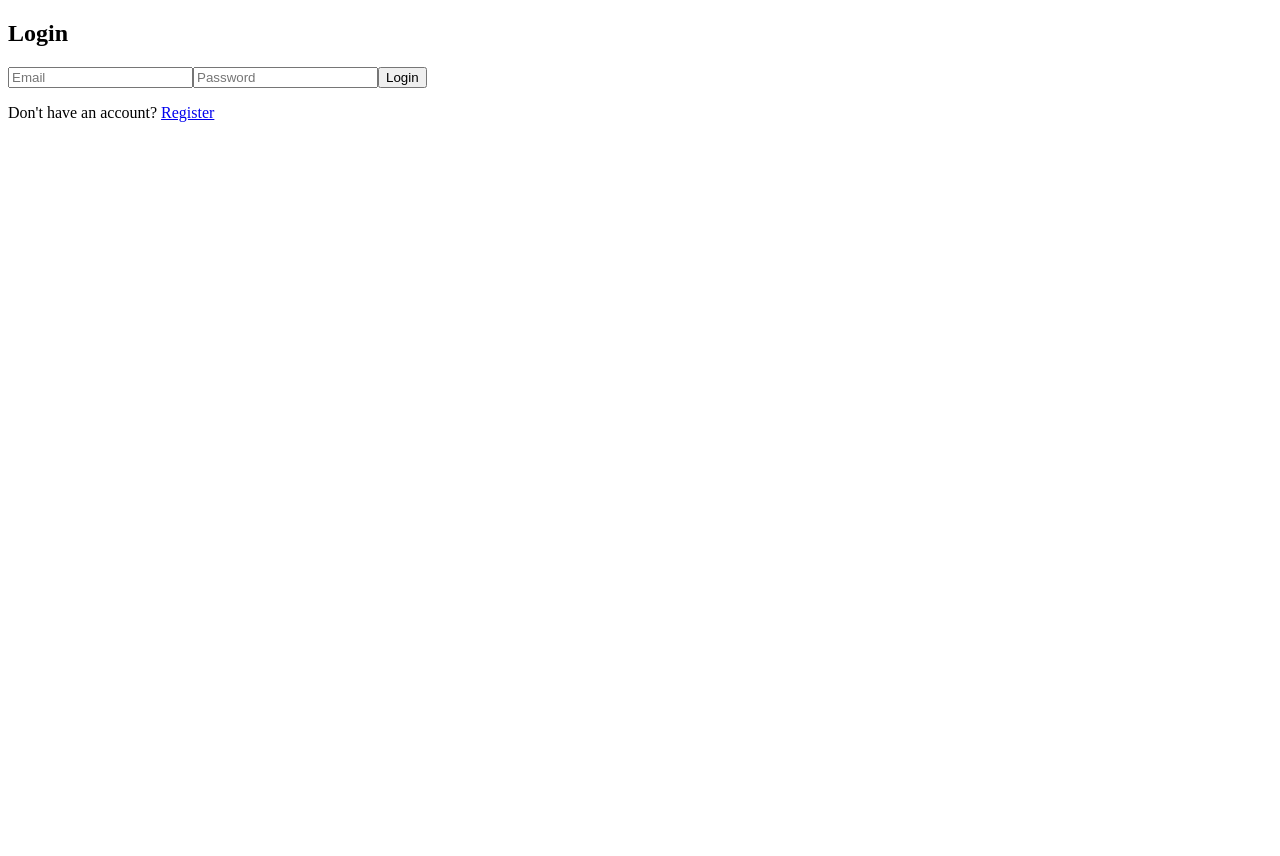
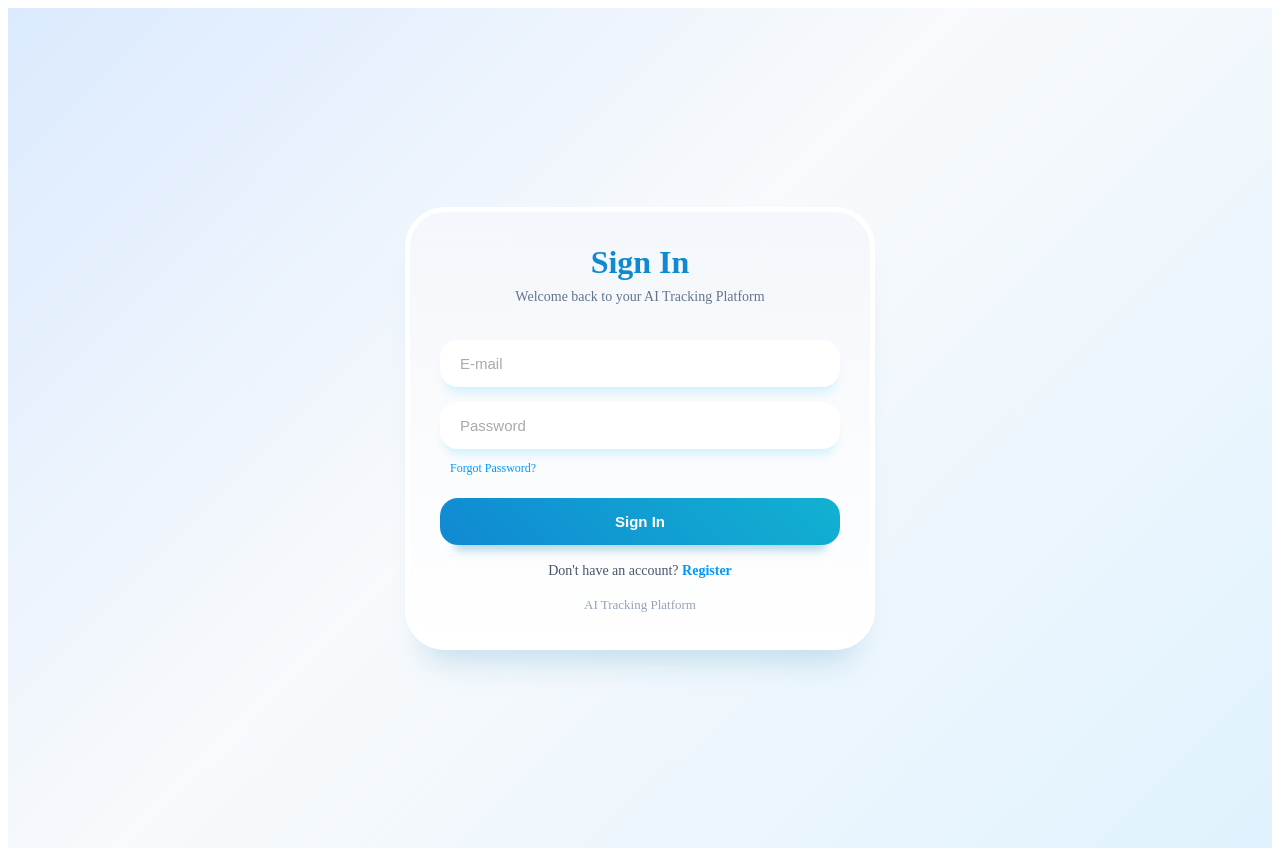
Before and after one commit to codekesh/ai-tracking-frontend, a React (Vite) app: page /login in a window 1280 px wide. Before the commit the page ends 800 px from the top, so only its background shows below. Built offline with nearby package versions, Linux system fonts and the light colour scheme.

Commit message:
styled login and register page

```diff
--- /dev/null
+++ b/src/features/auth/pages/AuthPage.css
@@ -0,0 +1,136 @@
+.auth-page {
+  min-height: 100vh;
+  display: flex;
+  align-items: center;
+  justify-content: center;
+  background: linear-gradient(135deg, #dbeafe 0%, #f8fafc 45%, #e0f2fe 100%);
+  padding: 20px;
+}
+
+.auth-card {
+  width: 100%;
+  max-width: 400px;
+  background: linear-gradient(0deg, rgb(255, 255, 255) 0%, rgb(244, 247, 251) 100%);
+  border-radius: 40px;
+  padding: 32px 30px;
+  border: 5px solid rgb(255, 255, 255);
+  box-shadow: rgba(133, 189, 215, 0.45) 0px 30px 30px -20px;
+}
+
+.auth-heading {
+  text-align: center;
+  font-weight: 900;
+  font-size: 32px;
+  color: rgb(16, 137, 211);
+  margin-bottom: 8px;
+}
+
+.auth-subtitle {
+  text-align: center;
+  font-size: 14px;
+  color: #64748b;
+  margin-bottom: 20px;
+}
+
+.auth-form {
+  margin-top: 10px;
+}
+
+.auth-input {
+  width: 100%;
+  background: white;
+  border: none;
+  padding: 15px 18px;
+  border-radius: 18px;
+  margin-top: 15px;
+  box-shadow: #cff0ff 0px 10px 10px -5px;
+  border-inline: 2px solid transparent;
+  font-size: 15px;
+  box-sizing: border-box;
+}
+
+.auth-input::placeholder {
+  color: rgb(170, 170, 170);
+}
+
+.auth-input:focus {
+  outline: none;
+  border-inline: 2px solid #12b1d1;
+}
+
+.auth-helper {
+  display: block;
+  margin-top: 12px;
+  margin-left: 10px;
+  font-size: 12px;
+  color: #0099ff;
+  text-decoration: none;
+}
+
+.auth-button {
+  display: block;
+  width: 100%;
+  font-weight: bold;
+  font-size: 15px;
+  background: linear-gradient(45deg, rgb(16, 137, 211) 0%, rgb(18, 177, 209) 100%);
+  color: white;
+  padding: 15px 16px;
+  margin: 22px auto 10px;
+  border-radius: 18px;
+  box-shadow: rgba(133, 189, 215, 0.65) 0px 20px 10px -15px;
+  border: none;
+  transition: all 0.2s ease-in-out;
+  cursor: pointer;
+}
+
+.auth-button:hover {
+  transform: scale(1.03);
+  box-shadow: rgba(133, 189, 215, 0.75) 0px 23px 10px -20px;
+}
+
+.auth-button:active {
+  transform: scale(0.97);
+}
+
+.auth-button:disabled {
+  opacity: 0.7;
+  cursor: not-allowed;
+}
+
+.auth-footer {
+  text-align: center;
+  margin-top: 18px;
+  font-size: 14px;
+  color: #475569;
+}
+
+.auth-footer a {
+  color: #0099ff;
+  text-decoration: none;
+  font-weight: 600;
+}
+
+.auth-footer a:hover {
+  text-decoration: underline;
+}
+
+.auth-error {
+  margin-top: 14px;
+  font-size: 13px;
+  color: #dc2626;
+  text-align: center;
+}
+
+.auth-success {
+  margin-top: 14px;
+  font-size: 13px;
+  color: #16a34a;
+  text-align: center;
+}
+
+.auth-brand {
+  text-align: center;
+  font-size: 13px;
+  color: #94a3b8;
+  margin-top: 18px;
+}
--- a/src/features/auth/pages/LoginPage.tsx
+++ b/src/features/auth/pages/LoginPage.tsx
@@ -1,49 +1,83 @@
-import { useState } from "react";
+import { useState, type SubmitEvent } from "react";
 import { authAPI } from "../../../shared/api/axios";
-import { Link } from "react-router-dom";
-import { useNavigate } from "react-router-dom";
+import { Link, useNavigate } from "react-router-dom";
+import "./AuthPage.css";
 
 export default function LoginPage() {
   const [email, setEmail] = useState("");
   const [password, setPassword] = useState("");
+  const [errorMsg, setErrorMsg] = useState("");
+  const [loading, setLoading] = useState(false);
+
   const navigate = useNavigate();
 
-  const handleLogin = async () => {
+  const handleLogin = async (e: SubmitEvent<HTMLFormElement>) => {
+    e.preventDefault();
+    setErrorMsg("");
+    setLoading(true);
+
     try {
       const res = await authAPI.post("/auth/login", {
         email,
         password,
       });
+
       const token = res.data.token;
       localStorage.setItem("token", token);
 
       navigate("/dashboard");
     } catch (err) {
       console.error(err);
-      alert("Login Failed");
+      setErrorMsg("Login failed. Please check your credentials.");
+    } finally {
+      setLoading(false);
     }
   };
 
   return (
-    <>
-      <div>
-        <h2>Login</h2>
+    <div className="auth-page">
+      <div className="auth-card">
+        <div className="auth-heading">Sign In</div>
+        <div className="auth-subtitle">
+          Welcome back to your AI Tracking Platform
+        </div>
+
+        <form className="auth-form" onSubmit={handleLogin}>
           <input
-          placeholder="Email"
+            required
+            className="auth-input"
+            type="email"
+            placeholder="E-mail"
             value={email}
             onChange={(e) => setEmail(e.target.value)}
           />
+
           <input
+            required
+            className="auth-input"
+            type="password"
             placeholder="Password"
-          type="password"
             value={password}
             onChange={(e) => setPassword(e.target.value)}
           />
-        <button onClick={handleLogin}>Login</button>
+
+          <Link to="#" className="auth-helper">
+            Forgot Password?
+          </Link>
+
+          <button type="submit" className="auth-button" disabled={loading}>
+            {loading ? "Signing In..." : "Sign In"}
+          </button>
+        </form>
+
+        {errorMsg && <div className="auth-error">{errorMsg}</div>}
+
+        <div className="auth-footer">
+          Don&apos;t have an account? <Link to="/register">Register</Link>
         </div>
-      <p>
-        Don't have an account? <Link to="/register">Register</Link>
-      </p>
-    </>
+
+        <div className="auth-brand">AI Tracking Platform</div>
+      </div>
+    </div>
   );
 }
--- a/src/features/auth/pages/RegisterPage.tsx
+++ b/src/features/auth/pages/RegisterPage.tsx
@@ -1,47 +1,83 @@
 import { useState } from "react";
 import { authAPI } from "../../../shared/api/axios";
-import { useNavigate } from "react-router-dom";
+import { Link, useNavigate } from "react-router-dom";
+import "./AuthPage.css";
 
 export default function RegisterPage() {
   const [email, setEmail] = useState("");
   const [password, setPassword] = useState("");
+  const [message, setMessage] = useState("");
+  const [errorMsg, setErrorMsg] = useState("");
+  const [loading, setLoading] = useState(false);
+
   const navigate = useNavigate();
 
-  const handleRegister = async () => {
+  const handleRegister = async (e: React.FormEvent) => {
+    e.preventDefault();
+    setMessage("");
+    setErrorMsg("");
+    setLoading(true);
+
     try {
-      const res = await authAPI.post("/auth/register", {
+      await authAPI.post("/auth/register", {
         email,
         password,
       });
 
-      console.log(res.data);
-      alert("Registration successful");
+      setMessage("Registration successful! Redirecting to login...");
 
+      setTimeout(() => {
         navigate("/login");
+      }, 1200);
     } catch (err) {
       console.error(err);
-      alert("Registration failed");
+      setErrorMsg("Registration failed. Try a different email.");
+    } finally {
+      setLoading(false);
     }
   };
 
   return (
-    <div>
-      <h2>Register</h2>
+    <div className="auth-page">
+      <div className="auth-card">
+        <div className="auth-heading">Sign Up</div>
+        <div className="auth-subtitle">
+          Create your account to start tracking
+        </div>
 
+        <form className="auth-form" onSubmit={handleRegister}>
           <input
-        placeholder="Email"
+            required
+            className="auth-input"
+            type="email"
+            placeholder="E-mail"
             value={email}
             onChange={(e) => setEmail(e.target.value)}
           />
 
           <input
+            required
+            className="auth-input"
+            type="password"
             placeholder="Password"
-        type="password"
             value={password}
             onChange={(e) => setPassword(e.target.value)}
           />
 
-      <button onClick={handleRegister}>Register</button>
+          <button type="submit" className="auth-button" disabled={loading}>
+            {loading ? "Creating Account..." : "Sign Up"}
+          </button>
+        </form>
+
+        {errorMsg && <div className="auth-error">{errorMsg}</div>}
+        {message && <div className="auth-success">{message}</div>}
+
+        <div className="auth-footer">
+          Already have an account? <Link to="/login">Sign In</Link>
+        </div>
+
+        <div className="auth-brand">AI Tracking Platform</div>
+      </div>
     </div>
   );
 }
```
Lines whose indentation alone changed are shown as unchanged.
